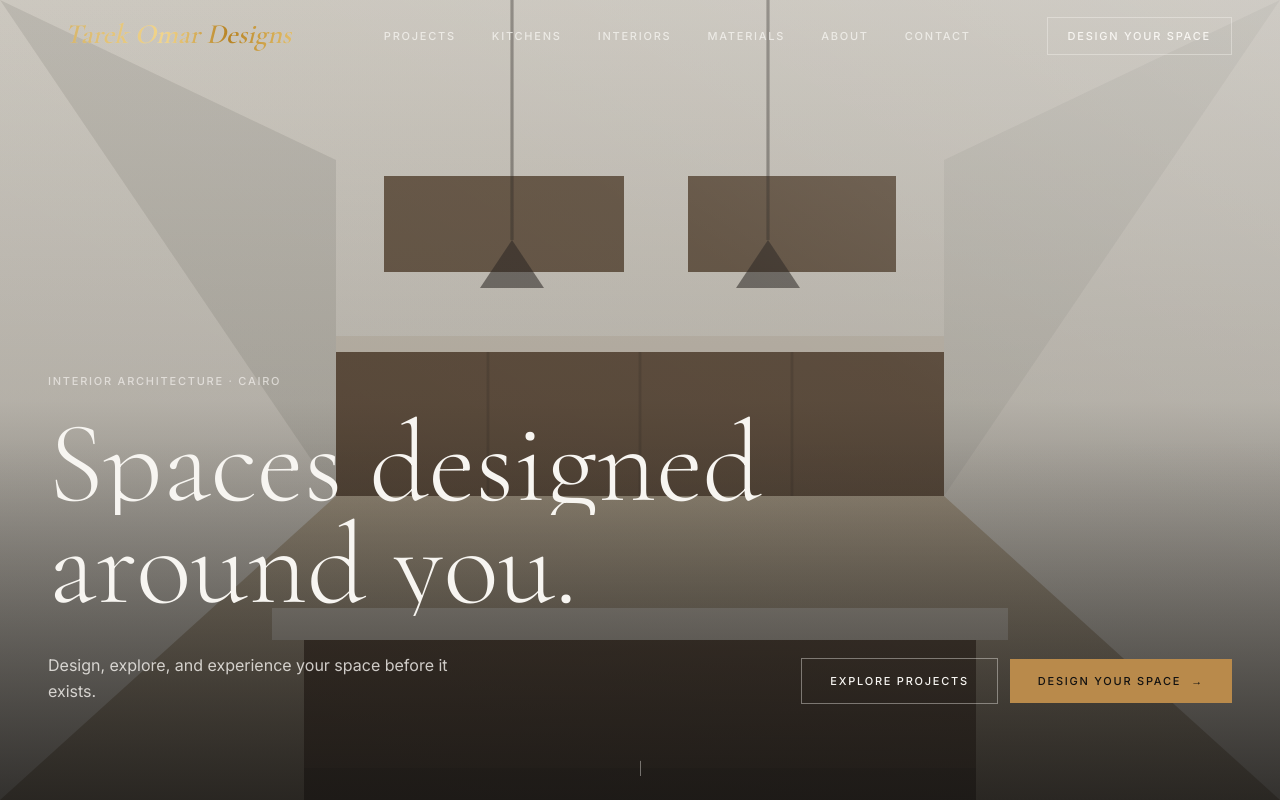
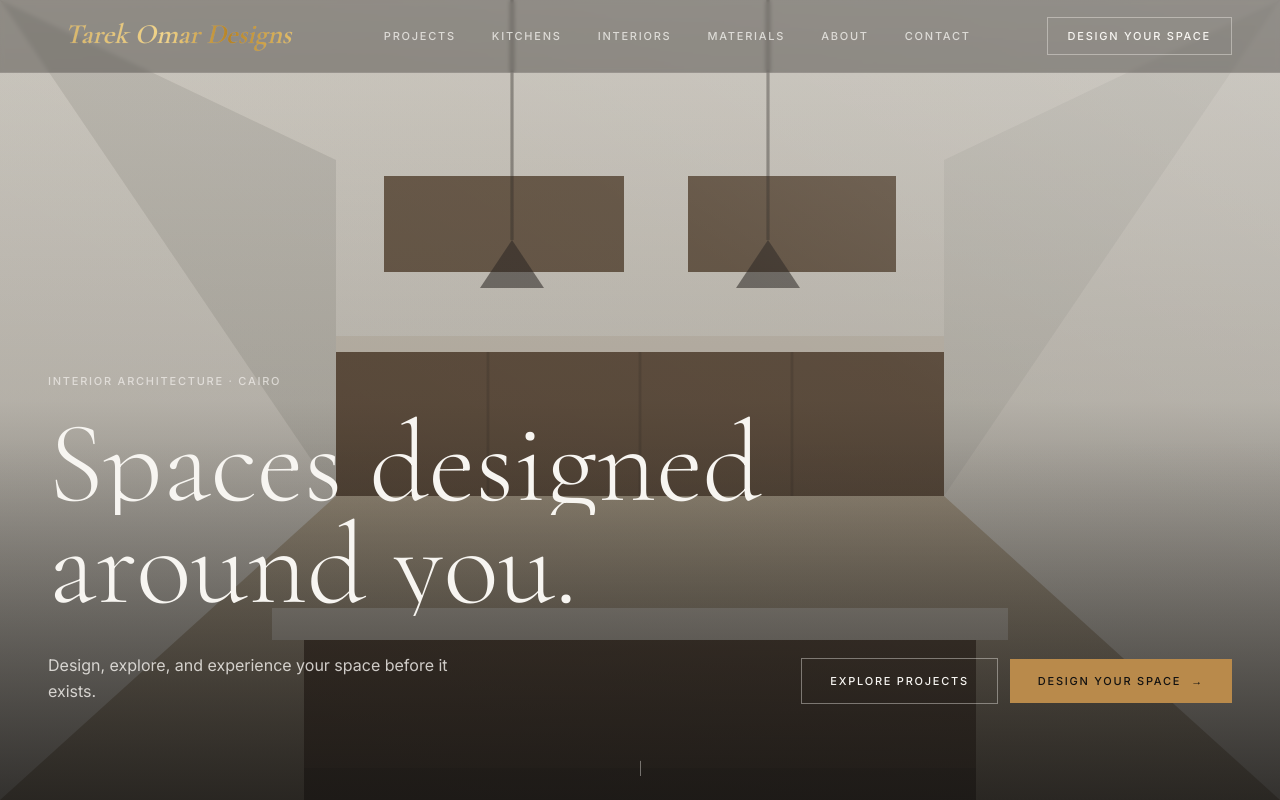
Before and after one commit to Sherifelshryf/tarekomardesign, a Next.js app: page / in a window 1280 px wide. Shown: the top 800 px of the page. Built offline with nearby package versions, Linux system fonts and the light colour scheme.

Commit message:
Darken transparent nav overlay

```diff
--- a/src/components/site/Nav.tsx
+++ b/src/components/site/Nav.tsx
@@ -40,7 +40,9 @@ export function Nav({ solid = false }: { solid?: boolean }) {
       <header
         className={[
           'fixed inset-x-0 top-0 z-50 transition-colors duration-500',
-          scrolled || solid ? 'border-b border-ink/8 bg-paper/92 backdrop-blur-md' : 'bg-transparent',
+          scrolled || solid
+            ? 'border-b border-ink/8 bg-paper/92 backdrop-blur-md'
+            : 'border-b border-paper/10 bg-ink/35 backdrop-blur-[2px]',
         ].join(' ')}
       >
         <div className="mx-auto flex h-[72px] max-w-[1600px] items-center justify-between px-6 lg:px-12">
```
